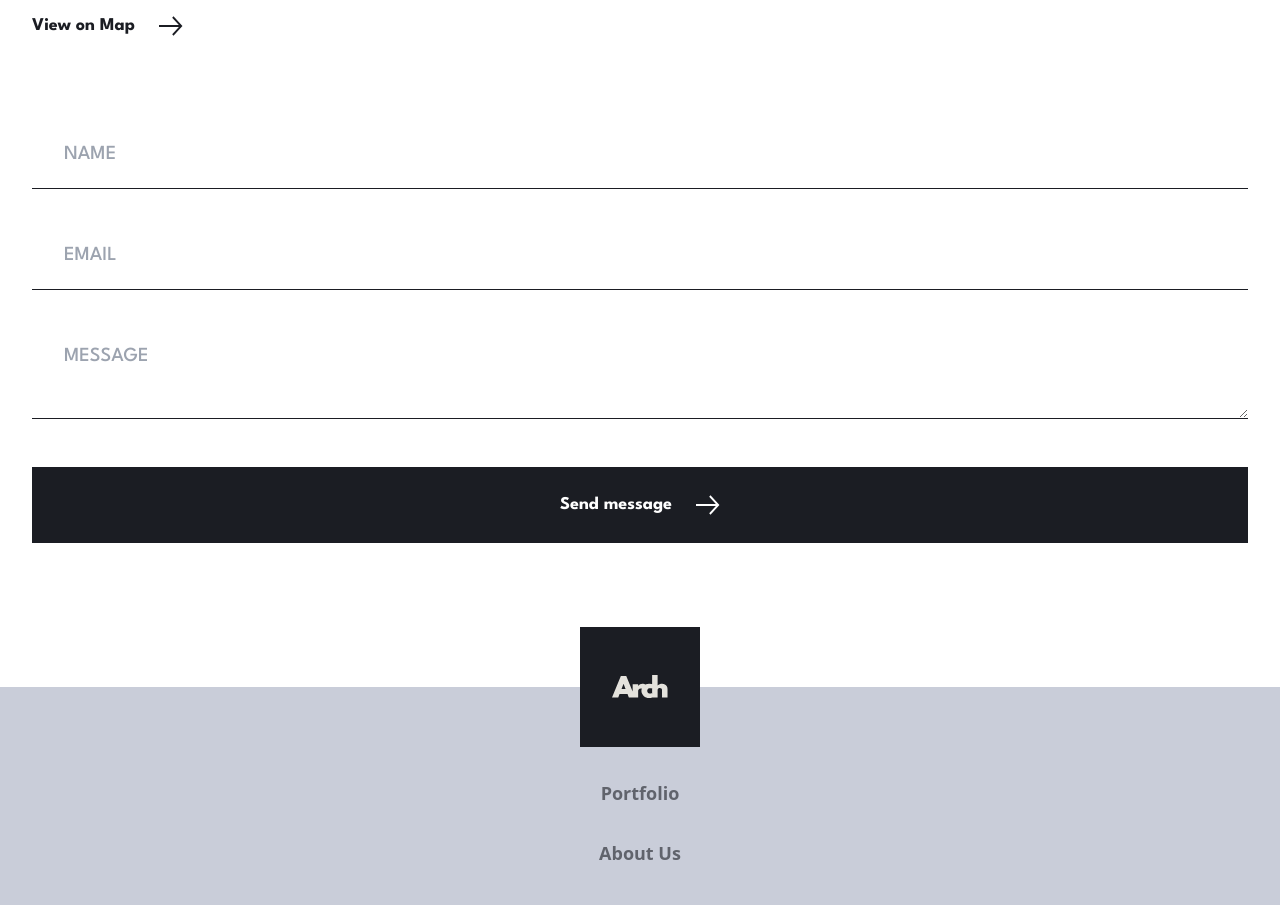
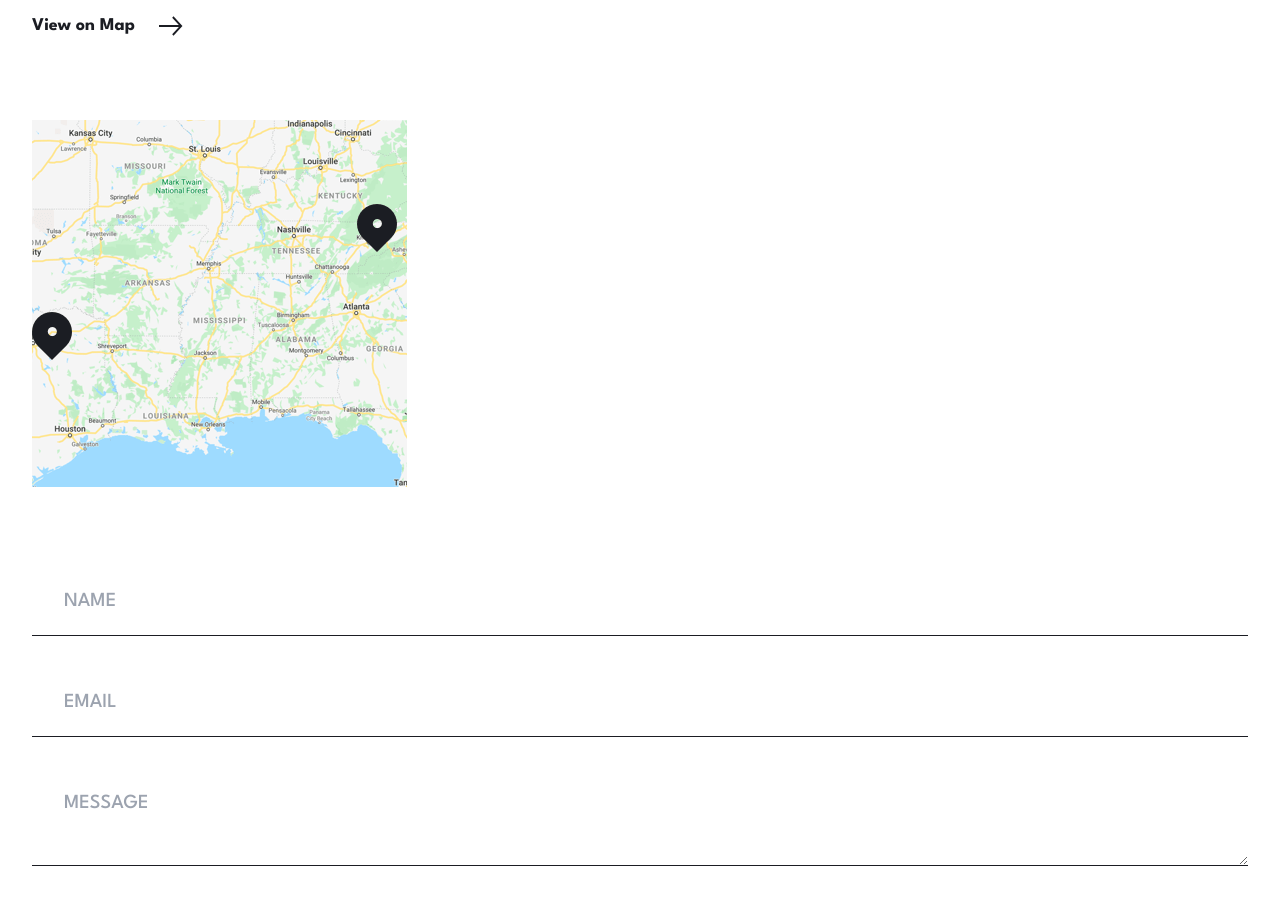
Before and after one commit to ccccchriz/arch-studio-website, a React (Vite) app: page / in a window 1280 px wide. Shown: the part 1680-2585 px from the top of the page. Built offline with nearby package versions, Linux system fonts and the light colour scheme.

Commit message:
added map

```diff
--- a/src/Pages/Contact.tsx
+++ b/src/Pages/Contact.tsx
@@ -61,6 +61,7 @@ export default function Contact() {
             </li>
           </ul>
         </div>
+        <img src="/images/contact/mobile/image-map.png" alt="" />
         <form action="" noValidate className="grid gap-4">
           <label htmlFor="name" className="sr-only">
             Name
```
